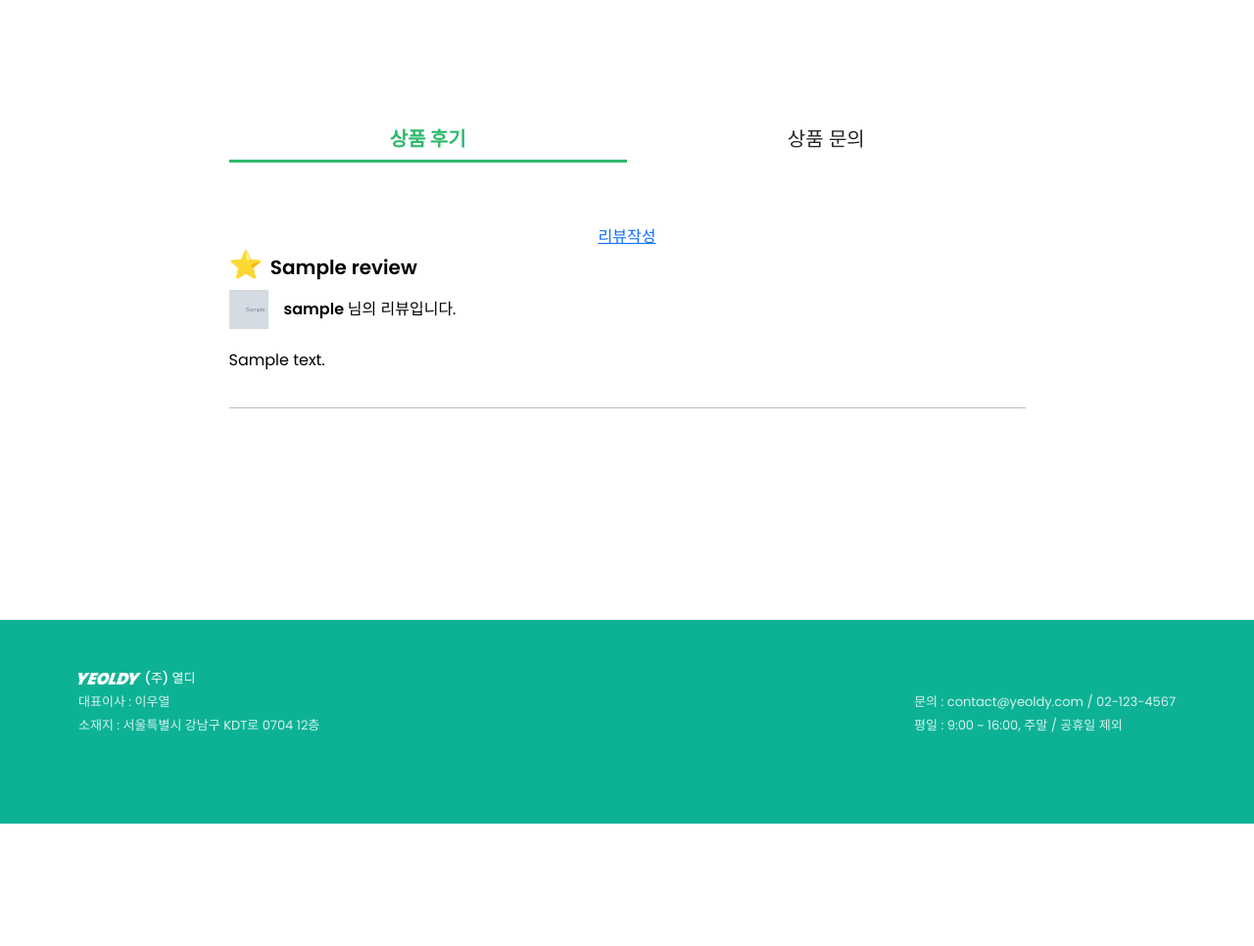
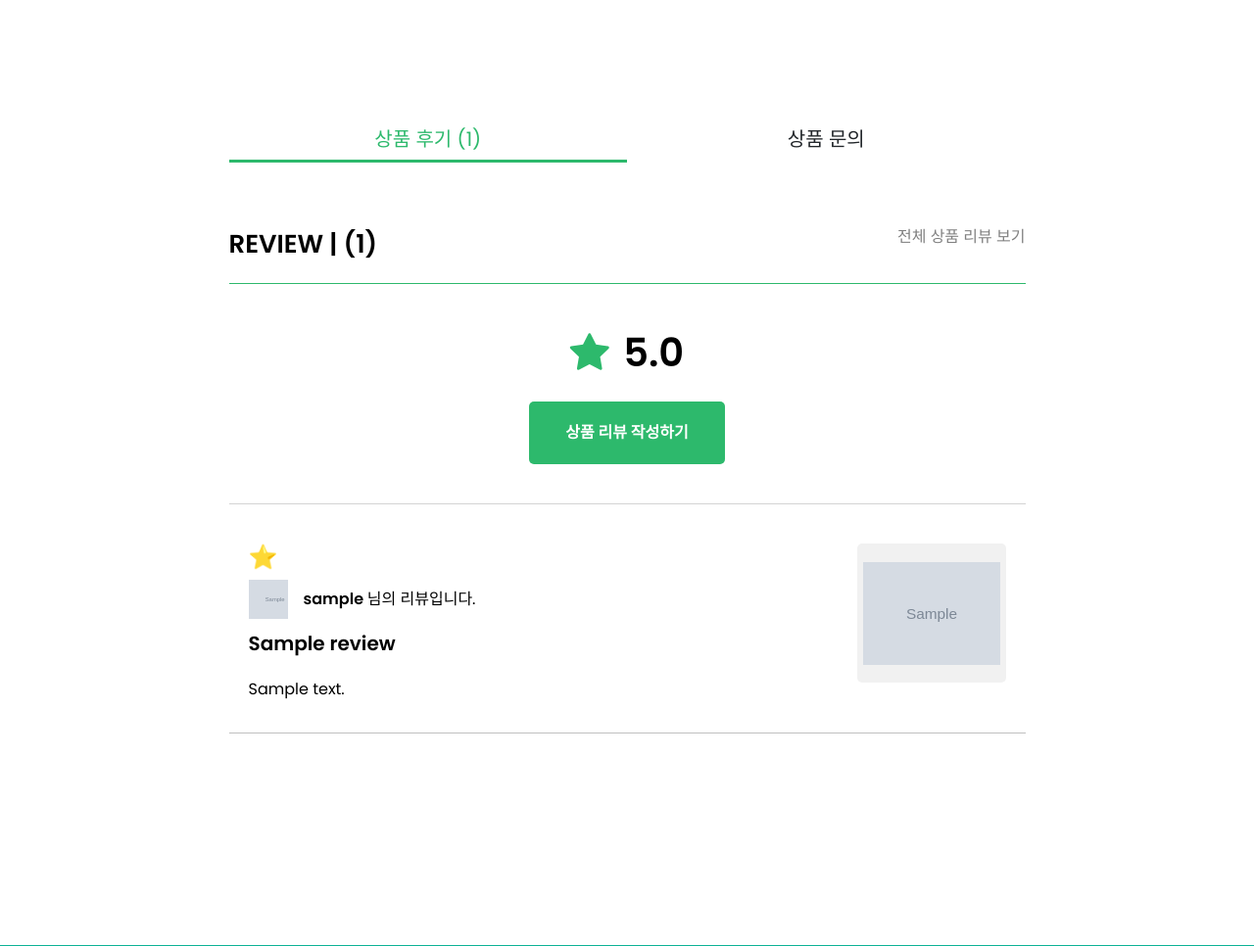
Before and after one commit to SeBin-Kwon/YEOLDY, a Django app: page /products/1/detail/ in a window 1280 px wide. Shown: the part 660-1626 px from the top of the page at 98% size. Before the commit the page ends 1501 px from the top, so only its background shows below. Run offline with Django 3.2, Linux system fonts and the light colour scheme; tables that the repository leaves empty hold one stand-in row (values such as "Sample post"); grey boxes marked "Sample" are stand-in pictures; some libraries are stand-ins or nearby versions.

Commit message:
design : products/review 탭 디자인 [이우열]

```diff
--- a/community/views.py
+++ b/community/views.py
@@ -137,7 +137,7 @@ def review_create(request, product_pk):
                 photo.review = review
                 photo.image = img
                 photo.save()
-            return redirect("community:review_index")
+            return redirect("products:detail", product_pk)
     else:
         review_form = ReviewForm()
     context = {
@@ -202,7 +202,7 @@ def review_delete(request, review_pk):
 
 # 베스트 상품
 def best_products(request):
-    best_products = Review.objects.all().order_by('grade')
+    best_products = Review.objects.all().order_by("grade")
     context = {
         "best_products": best_products,
     }
--- a/products/templates/products/detail.html
+++ b/products/templates/products/detail.html
@@ -5,6 +5,7 @@
 {% block css %}
   <link rel="stylesheet" href="{% static 'css/products_detail.css' %}">
   <script src="https://cdn.lordicon.com/qjzruarw.js"></script>
+  <link rel="stylesheet" href="https://cdn.jsdelivr.net/npm/swiper@8/swiper-bundle.min.css"/>
 {% endblock css %}
 
 {% block content %}
@@ -138,7 +139,7 @@
         <div class="tab_menu">
           <ul class="list">
             <li class="is_on">
-              <a href="#tab1" class="btn">상품 후기</a>
+              <a href="#tab1" class="btn">상품 후기 ({{ reviews.count }})</a>
             </li>
             <li>
               <a href="#tab2" class="btn">상품 문의</a>
@@ -147,13 +148,25 @@
 
           <div class="cont_area">
             <div id="tab1" class="cont" style="display:block;">
-              <a href="{% url 'community:review_create' product.pk %}">리뷰작성</a>
+              <div class="cont-title-box">
+                <div class="cont-title">REVIEW | ({{ reviews.count }})</div>
+                <div>
+                  <a class="all-reviews" href="{% url 'community:review_index' %}">전체 상품 리뷰 보기
+                  </a>
+                </div>
+              </div>
+              <div class="create-review-box">
+                <div class="review-grade-box">
+                  <i class="review-grade-star bi bi-star-fill"></i>
+                  <span class="review-grade-score">5.0</span>
+                </div>
+                <a class="create-review-link" href="{% url 'community:review_create' product.pk %}">상품 리뷰 작성하기</a>
+              </div>
               {% for review in reviews %}
-                <a class="review-link" href="{% url 'community:review_detail' review.pk %}">
+                <div class="review-container">
                   <div class="review">
-                    <h3 class="grade">{{ review.get_grade_display }}
-                      <span class="review-title">{{ review.title }}</span>
-                    </h3>
+                    <h4 class="grade">{{ review.get_grade_display }}
+                    </h4>
                     <div class="d-flex align-items-center">
                       <div class="review-userimg me-3" style="width:40px; height:40px; background-image:url({{review.user.profile_image.url}}); background-repeat:no-repeat; background-position-center; background-size:cover;"></div>
                       <div>
@@ -162,9 +175,21 @@
                         </span>님의 리뷰입니다.
                       </div>
                     </div>
-                    <p class="review-content">{{ review.content }}</p>
+                    <div>
+                      <p class="review-title">{{ review.title }}</p>
+                      <p class="review-content">{{ review.content }}</p>
+                    </div>
                   </div>
-                </a>
+                  <div class="review-image-box">
+                    <button type="button" class="comment-btn" data-bs-toggle="modal" data-bs-target="#exampleModal{{forloop.counter}}">
+                      <div class="review-image" style="background-image:url('{{ review.photo_set.first.image.url }}')"></div>
+                    </button>
+                    {% if review.photo_set.count > 1 %}
+                      <p class="review-image-count">외
+                        {{ review.photo_set.count|add:"-1" }}장</p>
+                    {% endif %}
+                  </div>
+                </div>
                 <hr>
               {% endfor %}
             </div>
@@ -174,6 +199,37 @@
           </div>
         </div>
       </div>
+
+      {% for review in reviews %}
+        <div class="modal fade" id="exampleModal{{forloop.counter}}" tabindex="-1" aria-labelledby="exampleModalLabel" aria-hidden="true">
+          <div class="modal-dialog">
+            <div class="modal-content">
+
+              <div class="modal-header border-0 align-items-start">
+                <div class="d-flex flex-column">
+                  <h1 class="modal-title fs-5" id="exampleModalLabel">
+                    <strong>이미지 상세 보기</strong>
+                  </h1>
+                </div>
+                <button type="button" class="btn-close" data-bs-dismiss="modal" aria-label="Close"></button>
+              </div>
+
+              <div class="modal-body">
+                <div class="swiper mySwiper1">
+                  <div class="swiper-wrapper">
+                    {% for photo in review.photo_set.all %}
+                      <div class="swiper-slide">
+                        <div class="modal-img w-100" style="height:700px; background-image:url('{{ photo.image.url }}')"></div>
+                      </div>
+                    {% endfor %}
+                  </div>
+                  <div class="swiper-pagination"></div>
+                </div>
+              </div>
+            </div>
+          </div>
+        </div>
+      {% endfor %}
     </div>
 
     <!-- 장바구니 기능 -->
@@ -327,4 +383,17 @@
           });
       }
     </script>
+
+    <!-- 리뷰 이미지 -->
+    <script src="https://cdn.jsdelivr.net/npm/swiper@8/swiper-bundle.min.js"></script>
+    <script>
+      const swiper = new Swiper('.mySwiper1', {
+        slidesPerView: 1,
+        pagination: {
+          el: ".swiper-pagination",
+          dynamicBullets: true
+        }
+      });
+    </script>
+
   {% endblock content %}
--- a/static/css/products_detail.css
+++ b/static/css/products_detail.css
@@ -92,39 +92,103 @@ ul{
 }
 
 .tab_menu{
-    position:relative;
+    position: relative;
 }
 
 .tab_menu .list{
-    overflow:hidden;
+    overflow: hidden;
 }
 
 .tab_menu .list li{
-    float:left;
+    float: left;
     min-width: 50%;
     text-align: center;
 }
 
 .tab_menu .list li.is_on .btn{
-    font-weight:bold;
-    color:rgb(45, 185, 108);
+    color: rgb(45, 185, 108);
     /* border: none; */
     border-radius: 0;
     border-bottom: 3px solid rgb(45, 185, 108);
 }
 
 .tab_menu .list .btn{
-    font-size:20px;
+    font-size: 20px;
     border: none;
     width: 100%;
 }
 
 .tab_menu .cont_area .cont{
-    display:none;
+    display :none;
     /* background:#555;  */
-    color:#000;
-    text-align:center;
+    color: #000;
+    text-align: center;
     width: 100%;
+}
+
+.cont-title-box {
+    display: flex;
+    justify-content: space-between;
+    padding-bottom: 20px;
+    border-bottom: 1px solid rgb(45, 185, 108);
+}
+
+.cont-title {
+    font-size: 26px;
+    font-weight: 600;
+}
+
+.all-reviews {
+    color: gray;
+    text-decoration: none;
+}
+
+.all-reviews:hover {
+    color: rgb(45, 185, 108);
+}
+
+.create-review-box {
+    margin-bottom: 40px;
+    padding: 40px 0;
+    display: flex;
+    flex-direction: column;
+    align-items: center;
+    border-bottom: 1px solid lightgray;
+}
+
+.review-grade-box {
+    margin-bottom: 20px;
+}
+
+.create-review-box .review-grade-star {
+    margin-right: 10px;
+    font-size: 40px;
+    color: rgb(45, 185, 108);
+}
+
+.create-review-box .review-grade-score {
+    font-size: 40px;
+    font-weight: 600;
+}
+
+.create-review-link {
+    display: inline-block;
+    width: 200px;
+    padding: 20px;
+    background:rgb(45, 185, 108);
+    color: #fff;
+    text-decoration: none;
+    font-weight: 600;
+    border-radius: 5px;
+    transition: background 0.3s, color 0.3s;
+}
+
+.create-review-link:hover {
+    padding: 19px;
+    color: #000;
+    background: #fff;
+    border: 1px solid rgb(45, 185, 108);
+    transition: background 0.3s, color 0.3s;
 }
 
 .review-link {
@@ -136,6 +200,12 @@ ul{
     color:rgb(34, 207, 112);
 }
 
+.review-container {
+    padding: 0 20px;
+    display: flex;
+    justify-content: space-between;
+}
+
 .review {
     text-align: start;
 }
@@ -145,6 +215,8 @@ ul{
 }
 
 .review-title {
+    margin-top: 10px;
+    margin-bottom: 0;
     font-size: 20px;
     font-weight: 600;
     color: #000;
@@ -155,5 +227,46 @@ ul{
 }
 
 .review-content {
-    padding: 20px 0;
+    margin-top: 20px;
+    padding: 0;
 }
+
+.review-image-box {
+    display: flex;
+    flex-direction: column;
+}
+
+.review-image {
+    width: 140px;
+    height: 140px;
+    background-position: center;
+    background-repeat: no-repeat;
+    background-size: contain;
+}
+
+.review-image-count {
+    margin-top: 10px;
+    color: gray;
+}
+
+.comment-btn{
+    background: #f1f1f1;
+    border: 0;
+    outline: none;
+    cursor: pointer;
+    border-radius: 5px;
+}
+
+.modal-content .modal-body .modal-img{
+    width: 100%;
+}
+
+.modal-body{
+    width: 100%;
+}
+
+.modal-img {
+    background-position: center;
+    background-repeat: no-repeat;
+    background-size: contain;
+}
```
